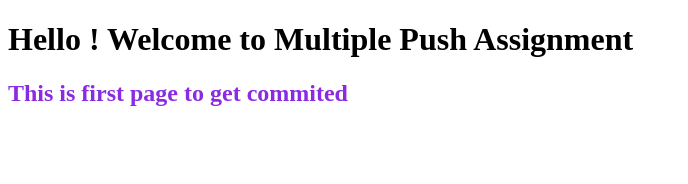
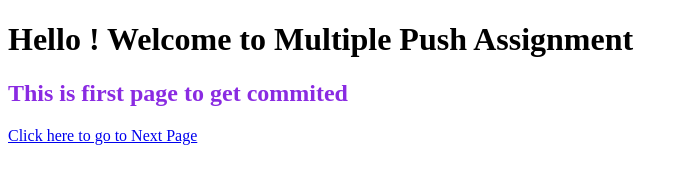
Before and after one commit to KajalKumari1111/multiple_Git_Push, a plain HTML site: page index.html in a window 1280 px wide. Shown: the whole page, without its empty margins (0-688 px from the left). Drawn offline with Linux system fonts and the light colour scheme.

Commit message:
added link for second page

```diff
--- a/index.html
+++ b/index.html
@@ -14,6 +14,7 @@
 <body>
     <h1>Hello ! Welcome to Multiple Push Assignment</h1>
     <h2>This is first page to get commited</h2>
+    <a href="index2.html">Click here to go to Next Page</a>
     <h</h2>
 </body>
 </html>
```
